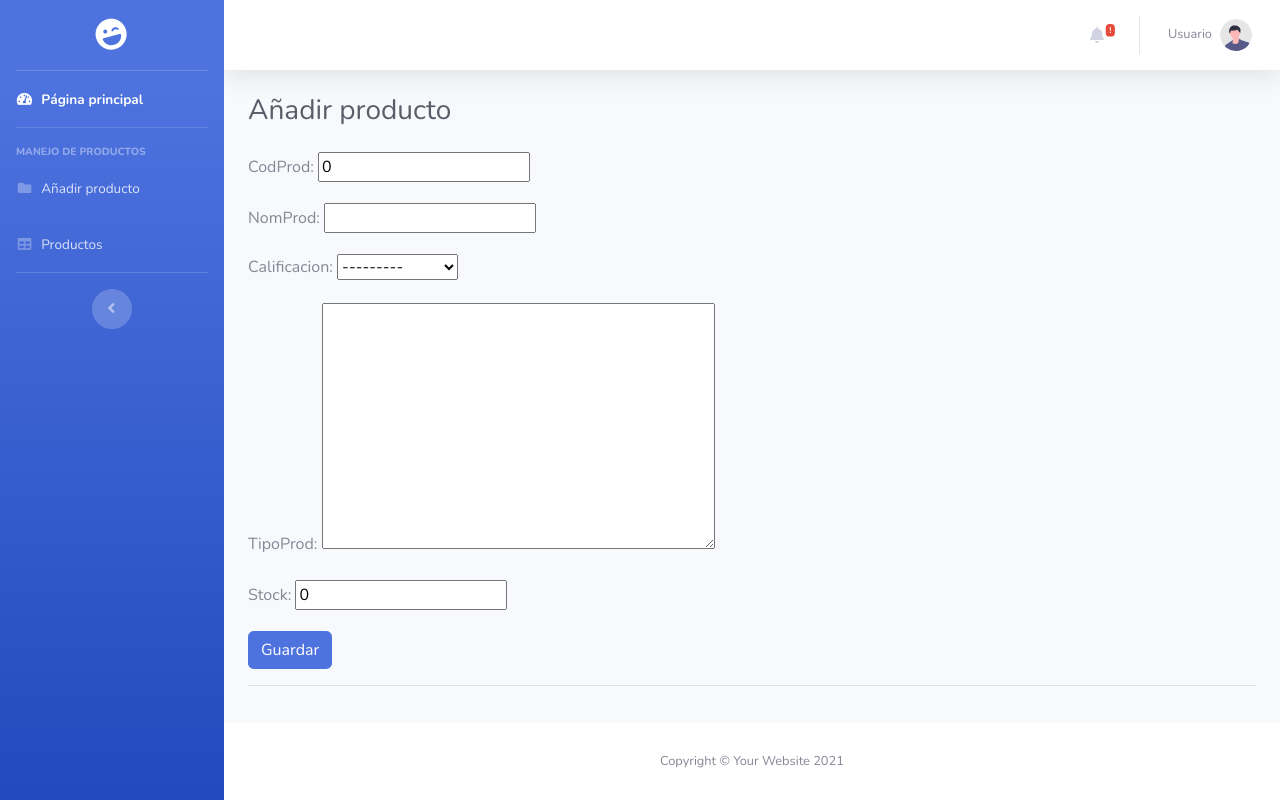
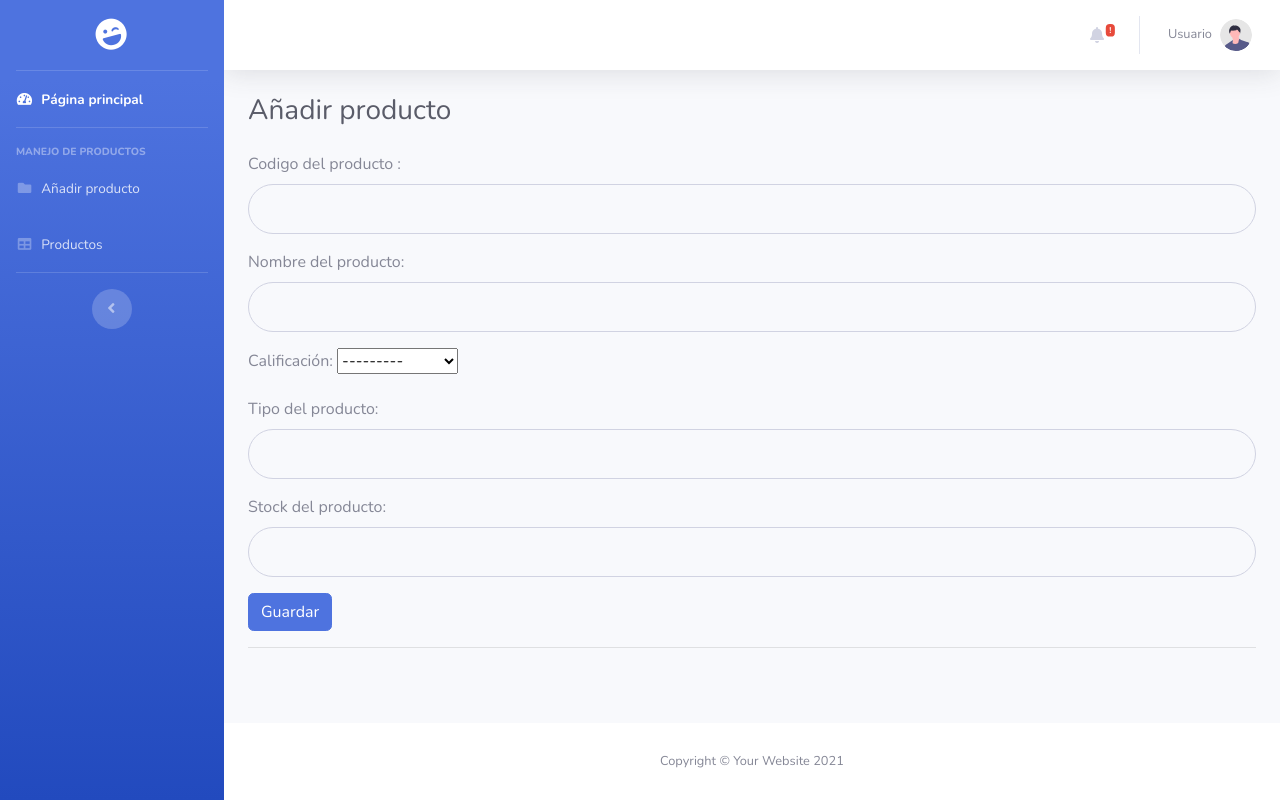
Before and after one commit to NC6155/PControlInv, a Django app: page /adding_stock/ in a window 1280 px wide. Run offline with Django 4.2, Linux system fonts and the light colour scheme; data comes from the database, SQL or seed files in the repository; both versions use the stored data as it was after the commit; some libraries are stand-ins or nearby versions.

Commit message:
agregados estilos finalmente a los formularios

```diff
--- a/PControlInv/urls.py
+++ b/PControlInv/urls.py
@@ -30,7 +30,6 @@ urlpatterns = [
     path('reporte_excel/', sViews.ReporteExcel.as_view(), name='reporte_excel'),
     path('update_stock/<str:pk>/', sViews.update_stock, name="update_stock"),
     path('delete_stock/<str:pk>/', sViews.delete_stock, name="delete_stock"),
-    path('reorder_stock/<str:pk>/', sViews.reorder_stock, name="reorder_stock"),
 ]
 
 if settings.DEBUG:
--- a/stockList/forms.py
+++ b/stockList/forms.py
@@ -3,23 +3,28 @@ from .models import Tables
 from django.forms import CharField, IntegerField
 
 class TablesCreateForm(forms.ModelForm):
+    codProd=IntegerField( label="Codigo del producto " ,required=True, widget=forms.NumberInput(attrs={'class':'form-control form-control-user bg-light small', 'aria-describedby':'basic-addon2'}))
+    nomProd=CharField( label="Nombre del producto",max_length=20, required=True, widget=forms.TextInput(attrs={'class':'form-control form-control-user bg-light small', 'aria-describedby':'basic-addon2'}))
+    tipoProd=CharField(label="Tipo del producto", max_length=13, required=True, widget=forms.TextInput(attrs={'class':'form-control form-control-user bg-light small', 'aria-describedby':'basic-addon2'}))
+    stock=IntegerField(label="Stock del producto", required=True, widget=forms.NumberInput(attrs={'class':'form-control form-control-user bg-light small', 'aria-describedby':'basic-addon2'}))
+
+
     class Meta:
         model=Tables
         fields=['codProd', 'nomProd', 'calificacion', 'tipoProd', 'stock']
 
 class TablesUpdateForm(forms.ModelForm):
+    nomProd=CharField( label="Nombre del producto",max_length=20, required=True, widget=forms.TextInput(attrs={'class':'form-control form-control-user bg-light small', 'aria-describedby':'basic-addon2'}))
+    tipoProd=CharField(label="Tipo del producto", max_length=13, required=True, widget=forms.TextInput(attrs={'class':'form-control form-control-user bg-light small', 'aria-describedby':'basic-addon2'}))
+    stock=IntegerField(label="Stock del producto", required=True, widget=forms.NumberInput(attrs={'class':'form-control form-control-user bg-light small', 'aria-describedby':'basic-addon2'}))
+
     class Meta:
         model=Tables
         fields=['nomProd', 'calificacion', 'tipoProd', 'stock']
 
-class TablesReorderForm(forms.ModelForm):
-	class Meta:
-		model = Tables
-		fields = ['stock'] #Número para trackear cuando tiene que ser ordenado otro producto
-
 class TablesSearchForm(forms.ModelForm):
-    codProd=IntegerField( label="Codigo" ,required=False)
-    nomProd=CharField( label="Nombre",max_length=20, required=False)
+    codProd=IntegerField( label="Codigo" ,required=False, widget=forms.NumberInput(attrs={'class':'form-control form-control-user bg-light small', 'aria-describedby':'basic-addon2'}))
+    nomProd=CharField( label="Nombre",max_length=20, required=False, widget=forms.TextInput(attrs={'class':'form-control form-control-user bg-light small', 'aria-describedby':'basic-addon2'}))
 
     class Meta:
         model = Tables
--- a/stockList/models.py
+++ b/stockList/models.py
@@ -7,7 +7,7 @@ tiposDeProducto=(["Original","Original"],["Marca alterna","Marca alterna"])
 class Tables(models.Model):
     codProd=models.IntegerField(default=0, blank=False, null=False)
     nomProd=models.CharField(max_length=20, blank=False, null=False)
-    calificacion=models.TextField(max_length=20, blank=False, null=False, choices=tiposDeProducto)
+    calificacion=models.TextField(max_length=20, blank=False, null=False, choices=tiposDeProducto, verbose_name="Calificación")
 
     tipoProd=models.TextField(max_length=13, blank=False, null=False)
     stock=models.IntegerField(default=0, blank=False, null=False)
--- a/stockList/templates/stockList/add_stock.html
+++ b/stockList/templates/stockList/add_stock.html
@@ -24,9 +24,9 @@
                            {% endfor %}
                    </ul>
                     {% endif %}
-
-                    <form method='POST' action='' >{% csrf_token %}
-                        <div class="formCorrector">
+                    <div>
+                    <form method='POST' action='' class="user form-floating">{% csrf_token %}
+                        <div class="form-group">
                             {{form.as_p}}
                         </div>
 
@@ -36,6 +36,7 @@
 
 
                 </div>
+            </div>
                 <!-- /.container-fluid -->
 
             </div>
--- a/stockList/templates/stockList/tables.html
+++ b/stockList/templates/stockList/tables.html
@@ -50,10 +50,10 @@
                                     <div class="input-group">
                                         <div class="border-0" aria-label="Search" aria-describedby="basic-addon2" style="margin-left:10px; margin-right:10px">
                                         {{form.as_table}}
-                                        <input class="btn btn-primary" type="submit" value="Buscar">
+
                                         </div>
-                                        <div class="input-group-append">
-
+                                        <div class="">
+                                            <input class="btn btn-primary" type="submit" value="Buscar" style="margin-top:65px;">
                                         </input>
                                         </div>
 
--- a/stockList/views.py
+++ b/stockList/views.py
@@ -70,21 +70,6 @@ def delete_stock(request, pk):
         return redirect('/tables/')
     return render(request, 'stockList/delete_stock.html')
 
-def reorder_stock(request, pk):
-    queryset = Tables.objects.get(id=pk)
-    form = TablesReorderForm(request.POST or None, instance=queryset)
-    if form.is_valid():
-        instance = form.save(commit=False)
-        instance.save()
-        messages.success(request, 'Stock reducido exitosamente')
-
-
-        return redirect("/tables/")
-    context = {
-			"instance": queryset,
-			"form": form,
-		}
-    return render(request, "stockList/add_stock.html", context)
 
 
 
```
Also changed, not shown: db.sqlite3.
